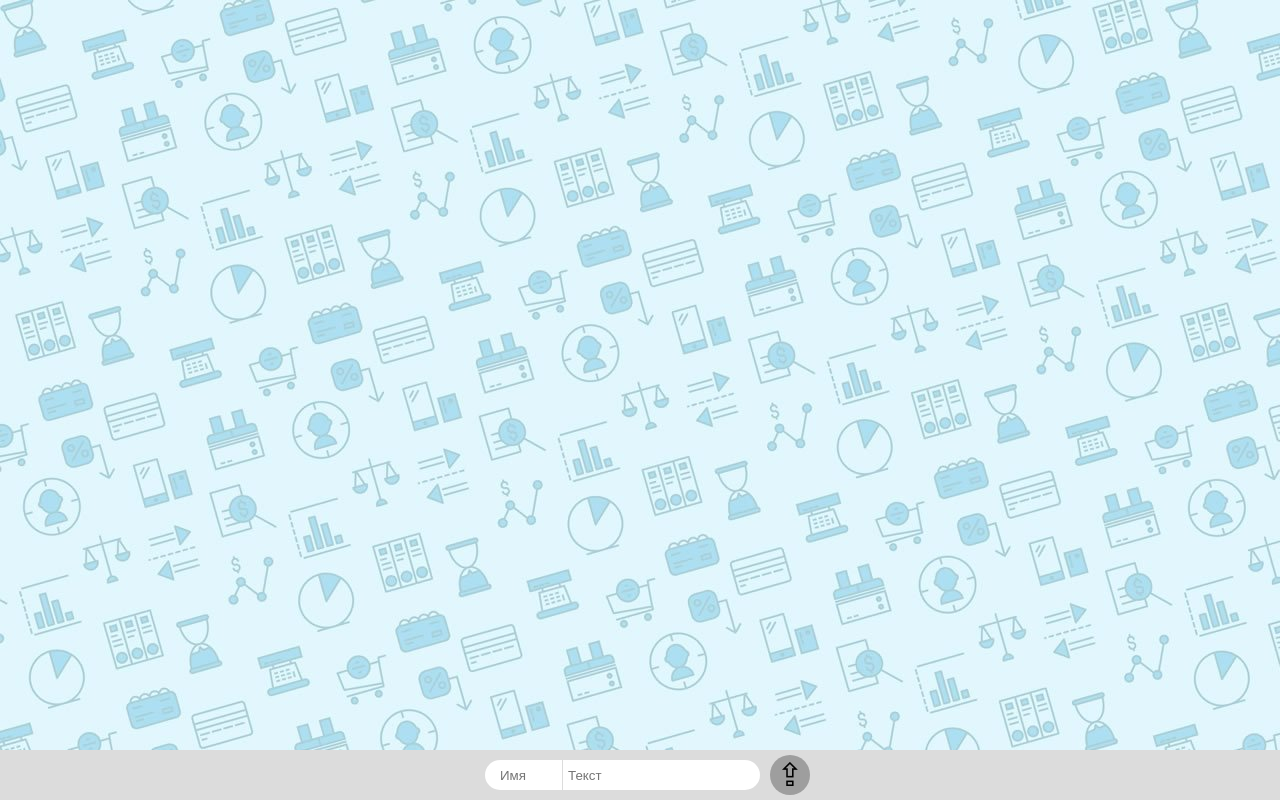
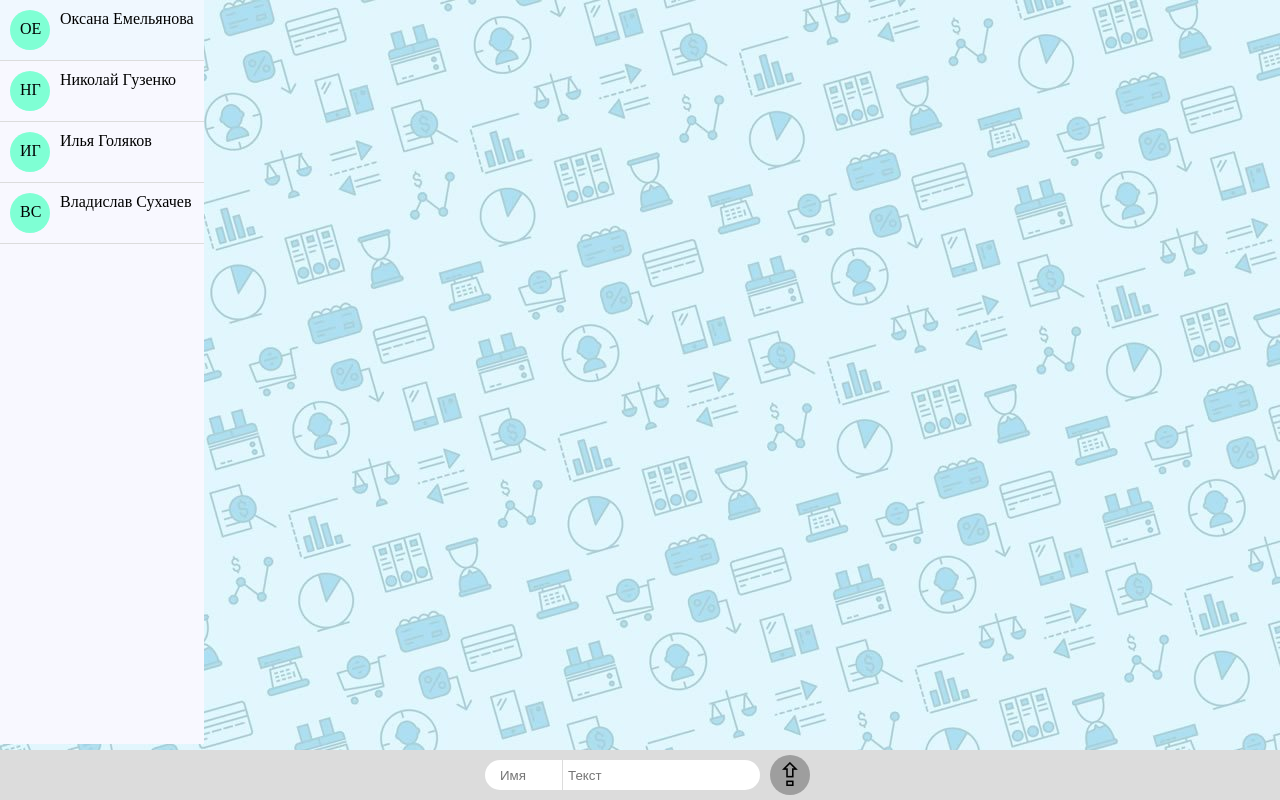
Before and after one commit to DeErovRee/learn-react, a React (Create React App) app: page / in a window 1280 px wide. Built offline with nearby package versions, Linux system fonts and the light colour scheme; grey boxes are pictures that could not be loaded.

Commit message:
Add sidebar with chats, add initials on the avatar

```diff
--- a/src/App.css
+++ b/src/App.css
@@ -7,13 +7,48 @@
     flex-direction: column;
     align-items: center;
 }
-.messageList {
+.workSpace {
+    align-items: flex-start;
+    justify-content: space-between;
+    width: 100%;
+    display: flex;
     flex-grow: 1;
 }
+.sidebar {
+    position: sticky;
+    top: 0;
+    height: 93vh;
+    background-color: ghostwhite;
+}
+.sidebar ul {
+    list-style: none;
+    padding: 0;
+    margin: 0;
+}
+.sidebar ul li {
+    display: flex;
+    padding: 10px;
+    margin: 0;
+    border-bottom: 0.5px solid gainsboro;
+}
+.chatImg {
+    text-align: center;
+    width: 40px;
+    height: 40px;
+    background-color: aquamarine;
+    border-radius: 20px;
+    margin-right: 10px;
+    box-sizing: border-box;
+    padding: 10px;
+}
+.sidebar ul li:hover {
+    background-color: aliceblue;
+    cursor: pointer;
+}
 .message {
+    max-width: 70vh;
     text-align: center;
     background-color: aliceblue;
-    width: 300px;
     border: 0.5px solid gainsboro;
     border-radius: 20px 20px 20px 0px;
     margin: 10px;
@@ -23,6 +58,7 @@
     margin: 5px 10px;
 }
 .message .text {
+    word-break: break-all;
     text-align: justify;
     margin: 10px 10px;
 }
@@ -32,6 +68,8 @@
     margin: 5px 5px;
 }
 form {
+    position: sticky;
+    bottom: 0;
     width: 100%;
     background-color: gainsboro;
     display: flex;
--- a/src/App.jsx
+++ b/src/App.jsx
@@ -3,10 +3,41 @@
 import { Message } from './components/message';
 import { Form } from './components/form';
 import { getCurrentDate } from './components/currentDate';
+import { Sidebar } from './components/sidebar';
 
 
 
 export const App = () => {
+  const [chatList, setChatList] = useState([
+    {
+      title: 'Оксана Емельянова',
+      img: '',
+    },
+    {
+      title: 'Николай Гузенко',
+      img: '',
+    },
+    {
+      title: 'Илья Голяков',
+      img: '',
+    },
+    {
+      title: 'Владислав Сухачев',
+      img: '',
+    },
+  ])
+
+    useEffect(() => {
+      const copyChatList = Object.assign([], chatList);
+      for (let item of copyChatList) {
+        const initial = item.title.split(' ');
+        const firstLetterName = initial[0].slice(0, 1);
+        const firstLetterSurname = initial[1].slice(0, 1);
+        copyChatList[copyChatList.indexOf(item)].FIO = firstLetterName + firstLetterSurname
+      };
+      setChatList(() => copyChatList) // измененная копия массива записывается в state chatList
+    }, [])
+
   const [messageList, setMessageList] = useState([])
   const [messageBody, setMessageBody] = useState({
     text: '',
@@ -26,10 +57,15 @@
 
   return (
     <div className="App">
-      <div className="messageList">
-        {
-          messageList.map((e, i) => <Message text={e.text} author={e.author} key={i} timeStamp={e.timeStamp} />)
-        }
+      <div className="workSpace">
+        <Sidebar
+          chatList={chatList}
+          setChatList={setChatList}/>
+        <div className="messageList">
+          {
+            messageList.map((e, i) => <Message text={e.text} author={e.author} key={i} timeStamp={e.timeStamp} />)
+          }
+        </div>
       </div>
       <Form
         data={messageBody}
--- /dev/null
+++ b/src/components/sidebar.jsx
@@ -0,0 +1,19 @@
+import React from 'react'
+
+export const SidebarItem = ({chatList, setChatList}) => {
+    return (
+        <ul>
+            {chatList.map((el, ind) => <li key={ind}><div className='chatImg'>{el.FIO}</div>{el.title}</li>)}
+        </ul>
+    )
+}
+
+export const Sidebar = ({chatList, setChatList}) => {
+    return (
+        <div className="sidebar">
+            <SidebarItem
+                chatList={chatList}
+                setChatList={chatList}/>
+        </div>
+    )
+}
```
